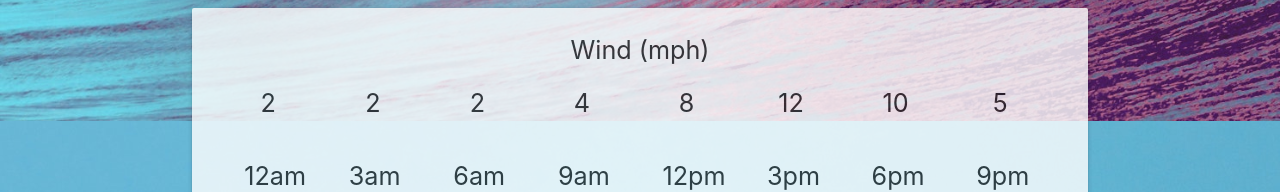
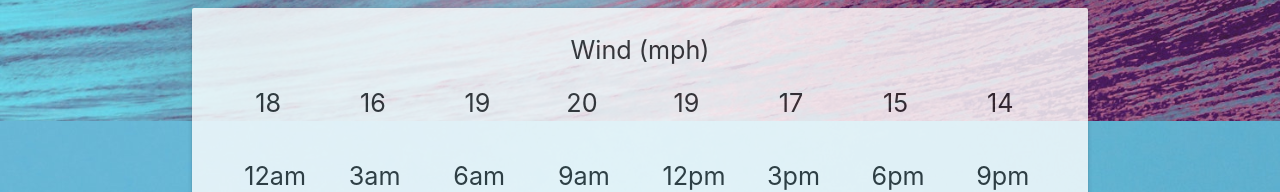
Before and after one commit to graysonventers/tidemaster, a React (Create React App) app in the folder client/: page /reports/1 in a window 1280 px wide. Shown: the part 1223-1415 px from the top of the page. Built offline with nearby package versions, Linux system fonts and the light colour scheme; no server answers.

Commit message:
made the wind data dynamic

```diff
--- a/client/src/components/report/Wind.js
+++ b/client/src/components/report/Wind.js
@@ -1,10 +1,15 @@
 import React from 'react';
 
-const Wind = () => {
+const Wind = ({ surf }) => {
     const windStyle = {
         marginLeft: '2%',
         marginRight: '2%'
     };
+
+        let windsArr = [];
+        for (let i = 0; i <= 7; i++) {
+            windsArr.push(<span className="col s1" style={windStyle}>{surf.surfSpot.reports[i].wind.speed}</span>);
+        }
 
     return (
         <div>
@@ -12,14 +17,7 @@ const Wind = () => {
                     <div className="card-content center flow-text" >
                         <span>Wind (mph)</span>
                         <div className="row section">
-                            <span className="col s1" style={windStyle}>2</span>
-                            <span className="col s1" style={windStyle}>2</span>
-                            <span className="col s1" style={windStyle}>2</span>
-                            <span className="col s1" style={windStyle}>4</span>
-                            <span className="col s1" style={windStyle}>8</span>
-                            <span className="col s1" style={windStyle}>12</span>
-                            <span className="col s1" style={windStyle}>10</span>
-                            <span className="col s1" style={windStyle}>5</span>
+                            {windsArr.map(item => item)}
                         </div>
                         <div className="row">
                             <span className="col s1" style={windStyle}>12am</span>
```
Also changed, not shown: 1 other file (tests, documents, lock files or other folders).
